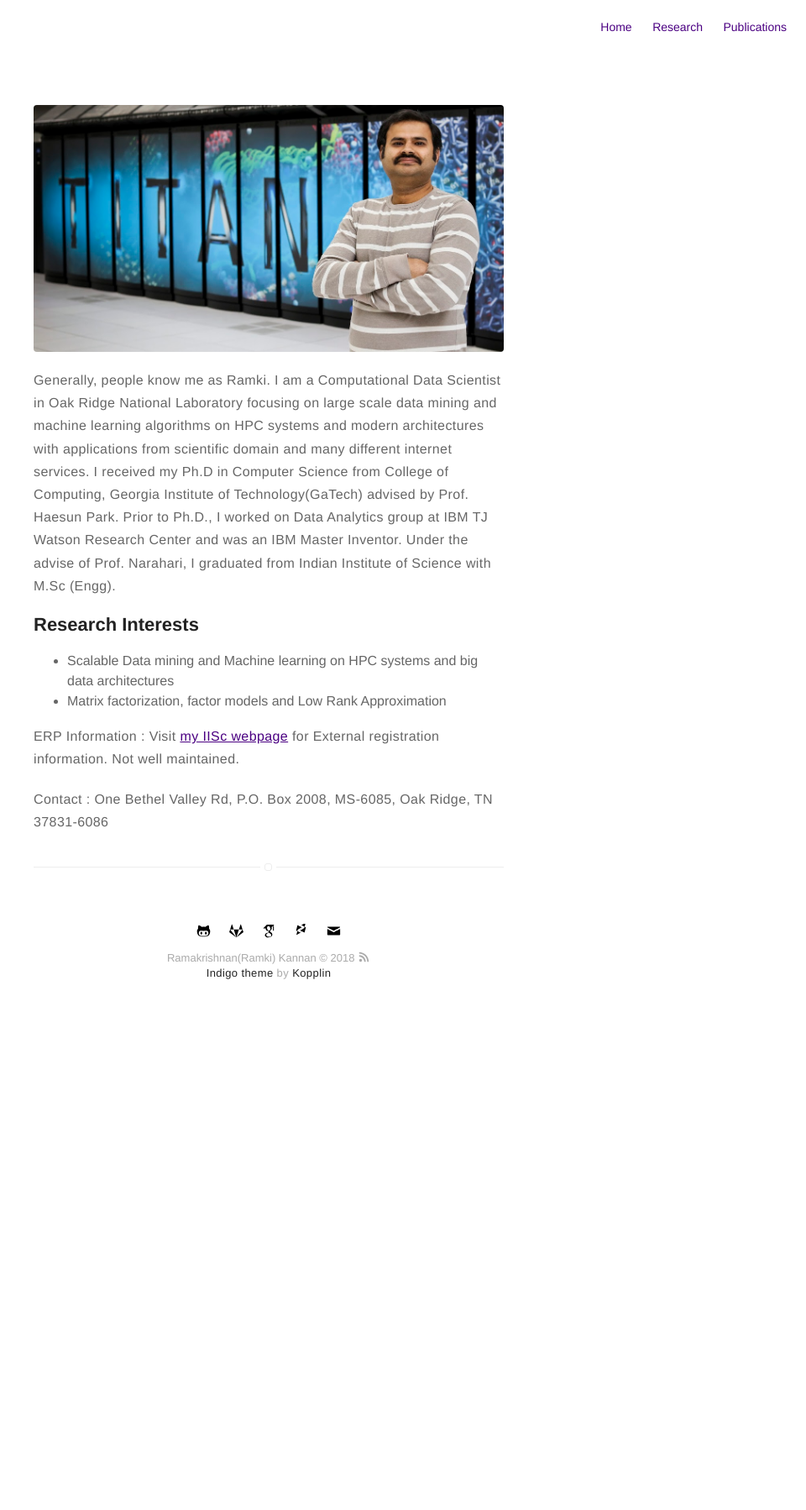
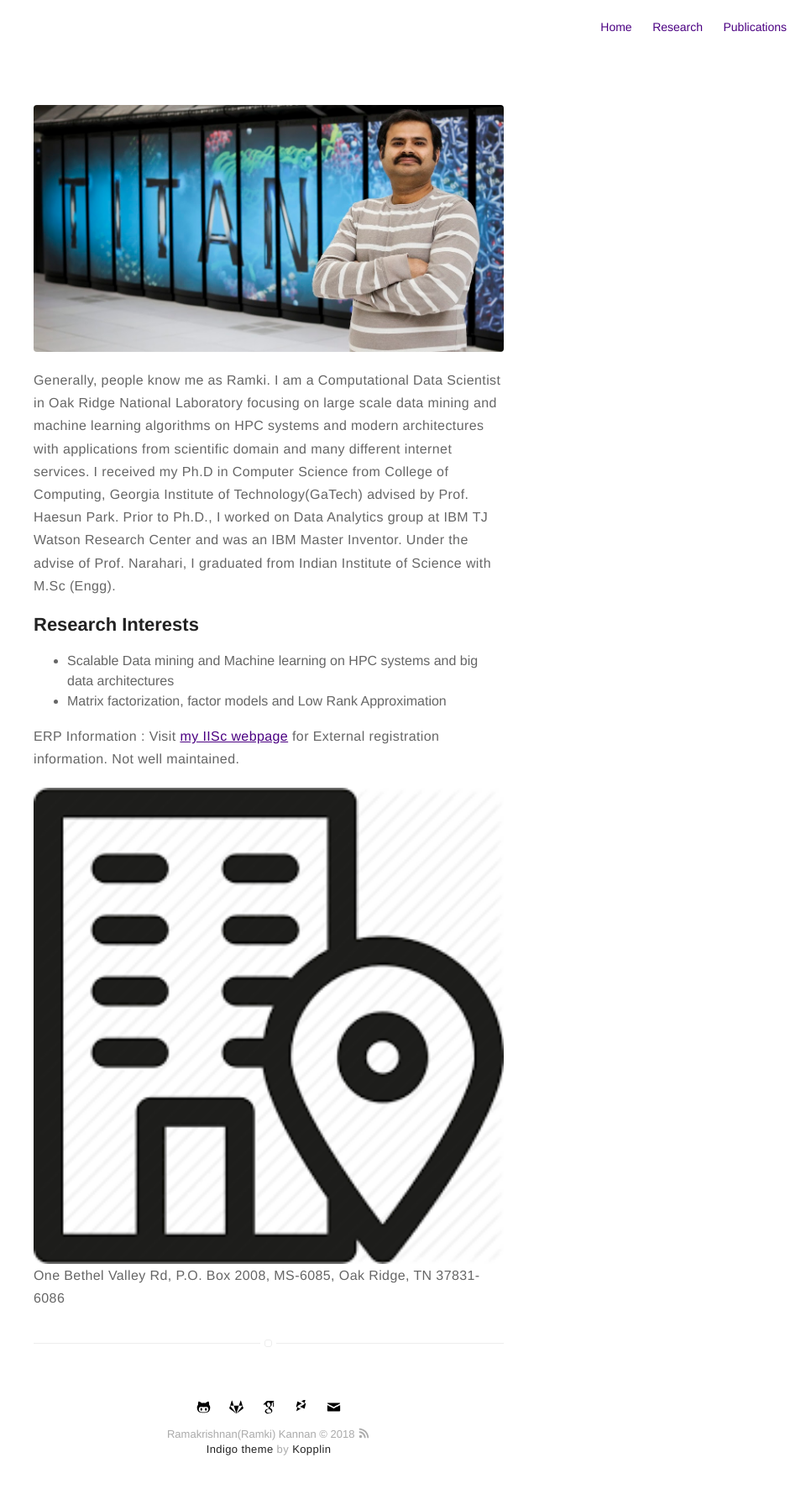
Before and after one commit to ramkikannan/ramkikannan.github.io, a Jekyll site: the page built from about.md, in a window 1280 px wide. Shown: the whole page at 84% size, without its empty margins (320-1280 px from the left). Built offline with Jekyll 4.4.1, drawn with Linux system fonts in a browser that asks for light colours; a style sheet for code colours, icons or effects is not loaded; before the commit the page ends 1230 px from its top, so only the background shows below that.

Commit message:
stackoverflow response for image width height

```diff
--- a/about.md
+++ b/about.md
@@ -3,7 +3,7 @@
 title: About
 ---
 
-<img src="../figs/titan.jpg" width="100%">
+<img src="../figs/titan.jpg">
 
 Generally, people know me as Ramki. I am a Computational Data Scientist in Oak Ridge National Laboratory focusing on large scale data mining and machine learning algorithms on HPC systems and modern architectures with applications from scientific domain and many different internet services. I received my Ph.D in Computer Science from College of Computing, Georgia Institute of Technology(GaTech) advised by Prof. Haesun Park. Prior to Ph.D., I worked on Data Analytics group at IBM TJ Watson Research Center and was an IBM Master Inventor. Under the advise of Prof. Narahari, I graduated from Indian Institute of Science with M.Sc (Engg).
 
@@ -13,7 +13,7 @@
 
 ERP Information : Visit [my IISc webpage](http://clweb.csa.iisc.ernet.in/rkrishnan/) for External registration information. Not well maintained.
 
-Contact :
+<img src="../figs/officeaddress.png" style="width:32px height:32px !important;">
 One Bethel Valley Rd,
 P.O. Box 2008, MS-6085,
 Oak Ridge, TN 37831-6086
```
